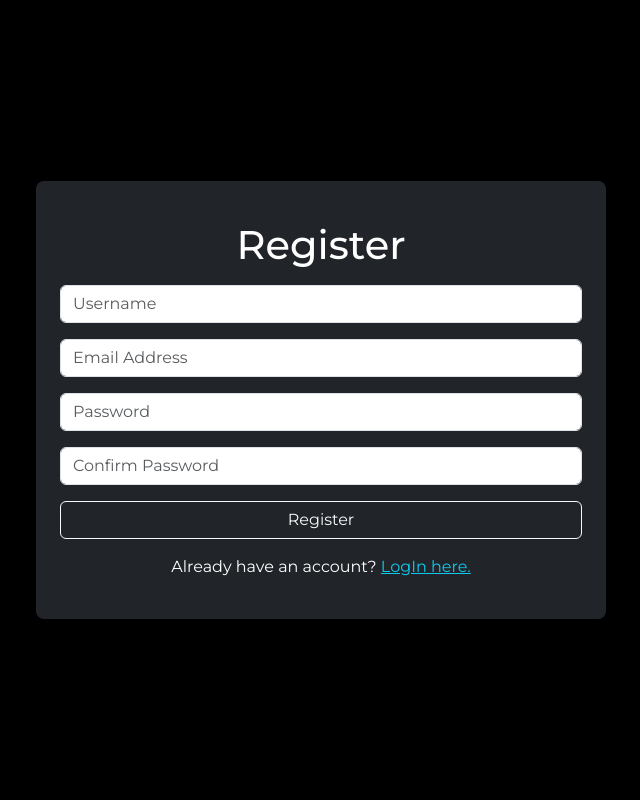
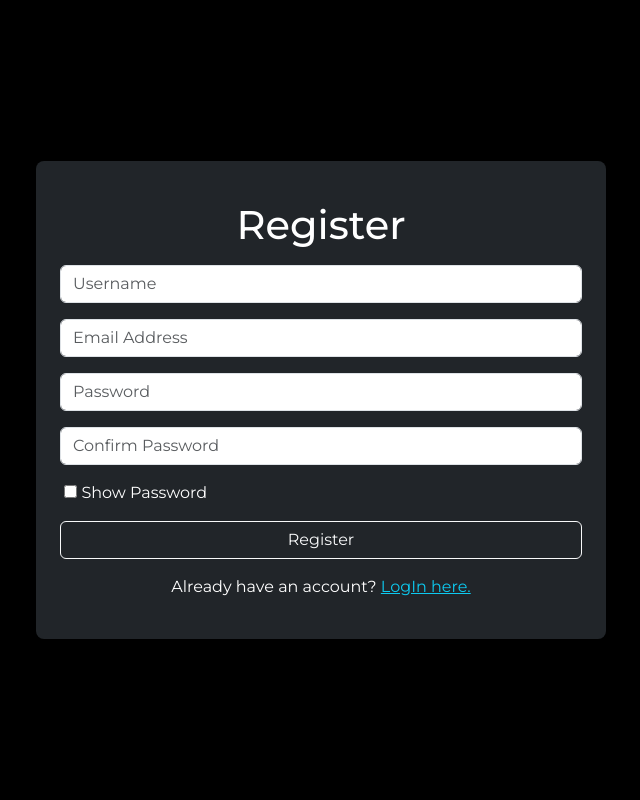
Before and after one commit to aqib-m31/ShareStore, a Django app: page /register in a window 1280 px wide. Shown: the part 67-867 px from the top of the page, without its empty margins (319-959 px from the left). Run offline with Django 4.2, Linux system fonts and the light colour scheme; some libraries are stand-ins or nearby versions.

Commit message:
Add show password functionality to login and register forms

```diff
--- /dev/null
+++ b/drive/static/drive/showPassword.js
@@ -0,0 +1,12 @@
+document.querySelector('#showPassword').addEventListener('click', (e) => {
+    const pwdField = document.querySelectorAll('.pwd');
+    if (e.target.checked) {
+        pwdField.forEach(field => {
+            field.type = "text";
+        });
+    } else {
+        pwdField.forEach(field => {
+            field.type = "password";
+        });
+    }
+})
--- a/drive/templates/drive/register.html
+++ b/drive/templates/drive/register.html
@@ -1,5 +1,6 @@
 {% extends "drive/layout.html" %}
 
+{% load static %}
 {% block body %}
     <div class="container-fluid min-vh-100 d-flex flex-column align-items-center justify-content-center p-3" style="background: black;">
         <div class="container">
@@ -26,10 +27,14 @@
                         <input type="email" class="form-control" id="email" name="email" placeholder="Email Address" value="{{ email }}">
                     </div>
                     <div class="mb-3">
-                        <input type="password" class="form-control" id="password" name="password" placeholder="Password">
+                        <input type="password" class="form-control pwd" id="password" name="password" placeholder="Password">
                     </div>
                     <div class="mb-3">
-                        <input type="password" class="form-control" id="confirmation" name="confirmation" placeholder="Confirm Password">
+                        <input type="password" class="form-control pwd" id="confirmation" name="confirmation" placeholder="Confirm Password">
+                    </div>
+                    <div class="mb-3">
+                        <label for="showPassword"></label>
+                        <input type="checkbox" id="showPassword"> Show Password
                     </div>
                     <div class="mb-3 d-grid">
                         <input type="submit" value="Register" class="btn btn-outline-light">
@@ -40,4 +45,5 @@
             </div>
         </div>
     </div>
+    <script src="{% static 'drive/showPassword.js' %}"></script>
 {% endblock %}
```
Also changed, not shown: drive/templates/drive/login.html (+6 -1 lines).
